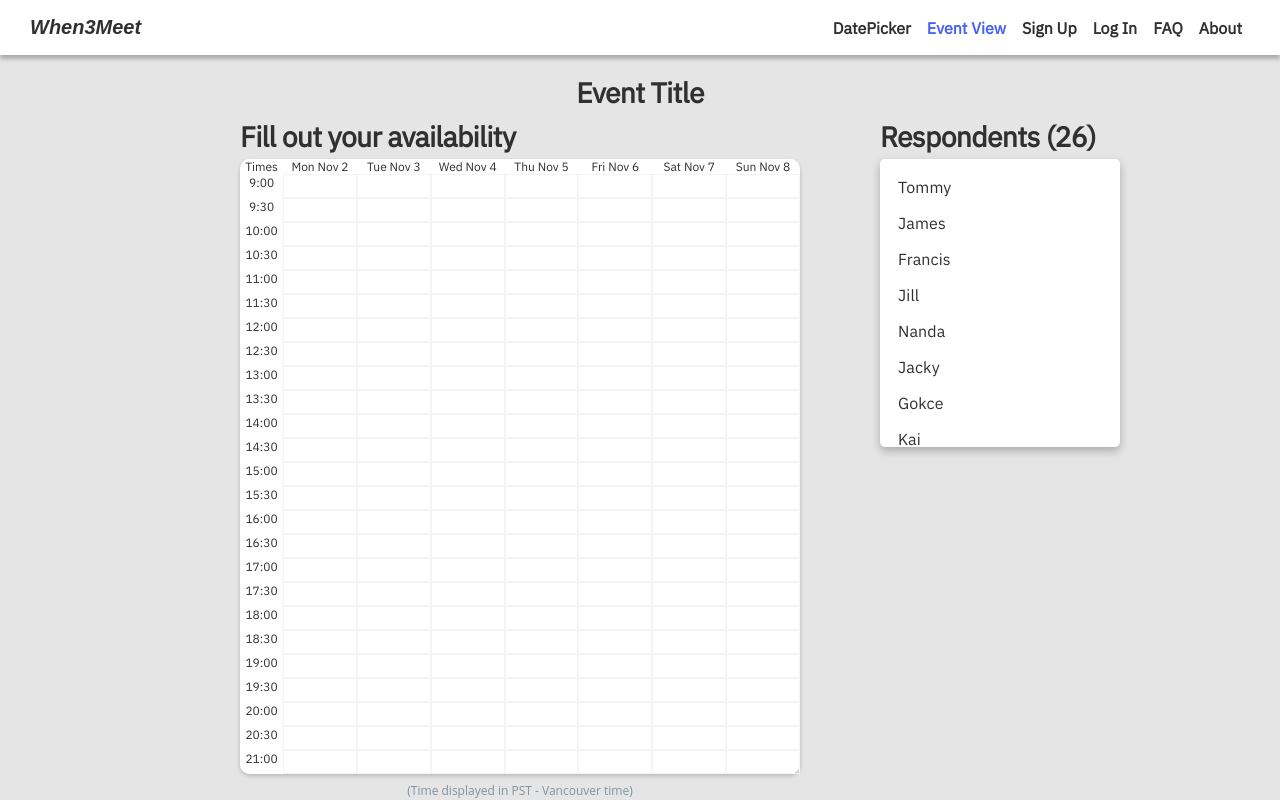
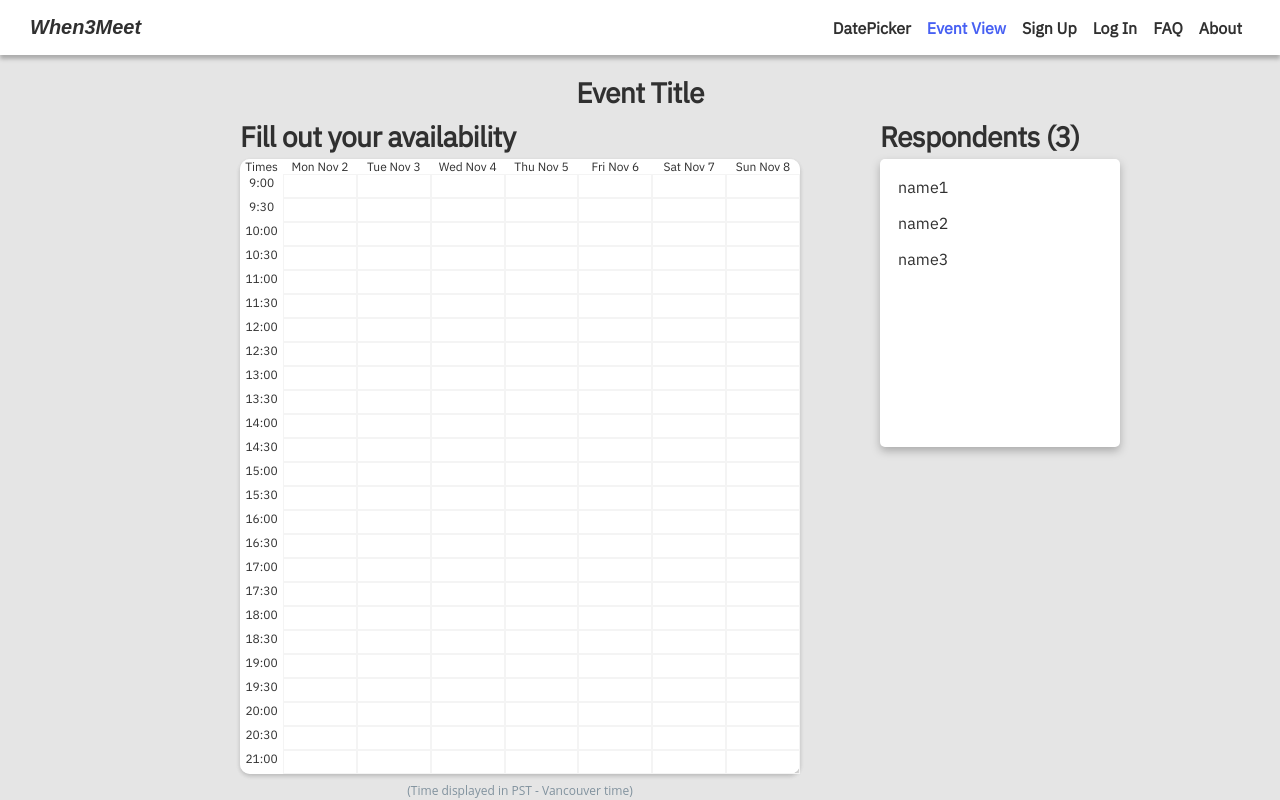
Before and after one commit to ubclaunchpad/HappyHour, a Vue app in the folder frontend/: page /event in a window 1280 px wide. Built offline with nearby package versions, Linux system fonts and the light colour scheme.

Commit message:
passing in array of res-items as prop modified

```diff
--- a/frontend/src/components/EventRespondents.vue
+++ b/frontend/src/components/EventRespondents.vue
@@ -31,23 +31,7 @@ export default defineComponent({
         "Gokce",
         "Kai",
         "Henry",
-        "Tiffany",
-        "This",
-        "List",
-        "Is",
-        "Very",
-        "Long",
-        "Wow",
-        "It's",
-        "Hard",
-        "To",
-        "Saturate",
-        "Okay",
-        "Maybe",
-        "I'm",
-        "Close",
-        "Now",
-        "?"
+        "Tiffany"
       ]
     }
   }
--- a/frontend/src/views/Event.vue
+++ b/frontend/src/views/Event.vue
@@ -41,7 +41,7 @@
       </div>
 
       <div class="respondents">
-        <EventRespondents />
+        <EventRespondents v-bind:respondents="['name1', 'name2', 'name3']" />
       </div>
       <AppNotification
         v-show="notificationVisible"
```
